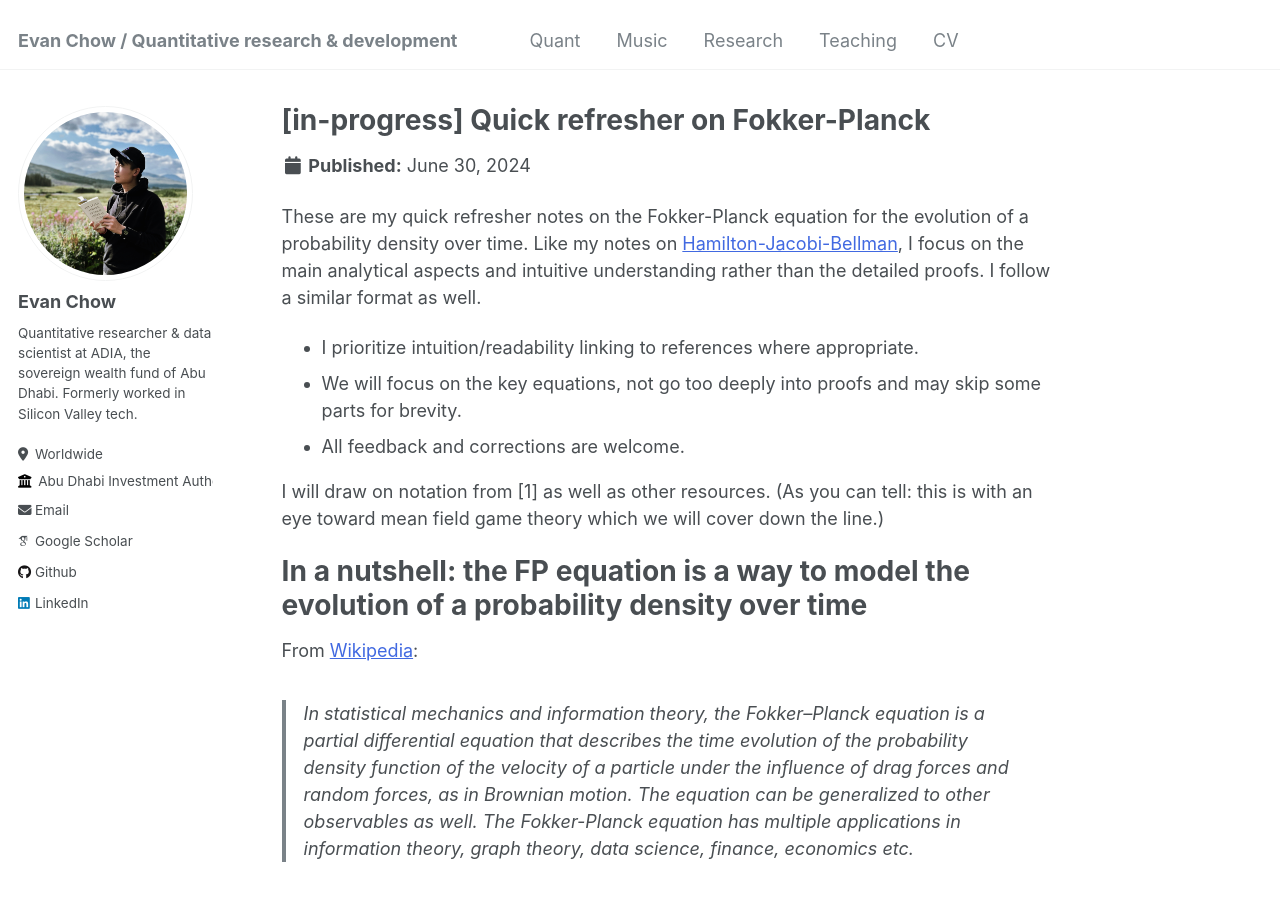
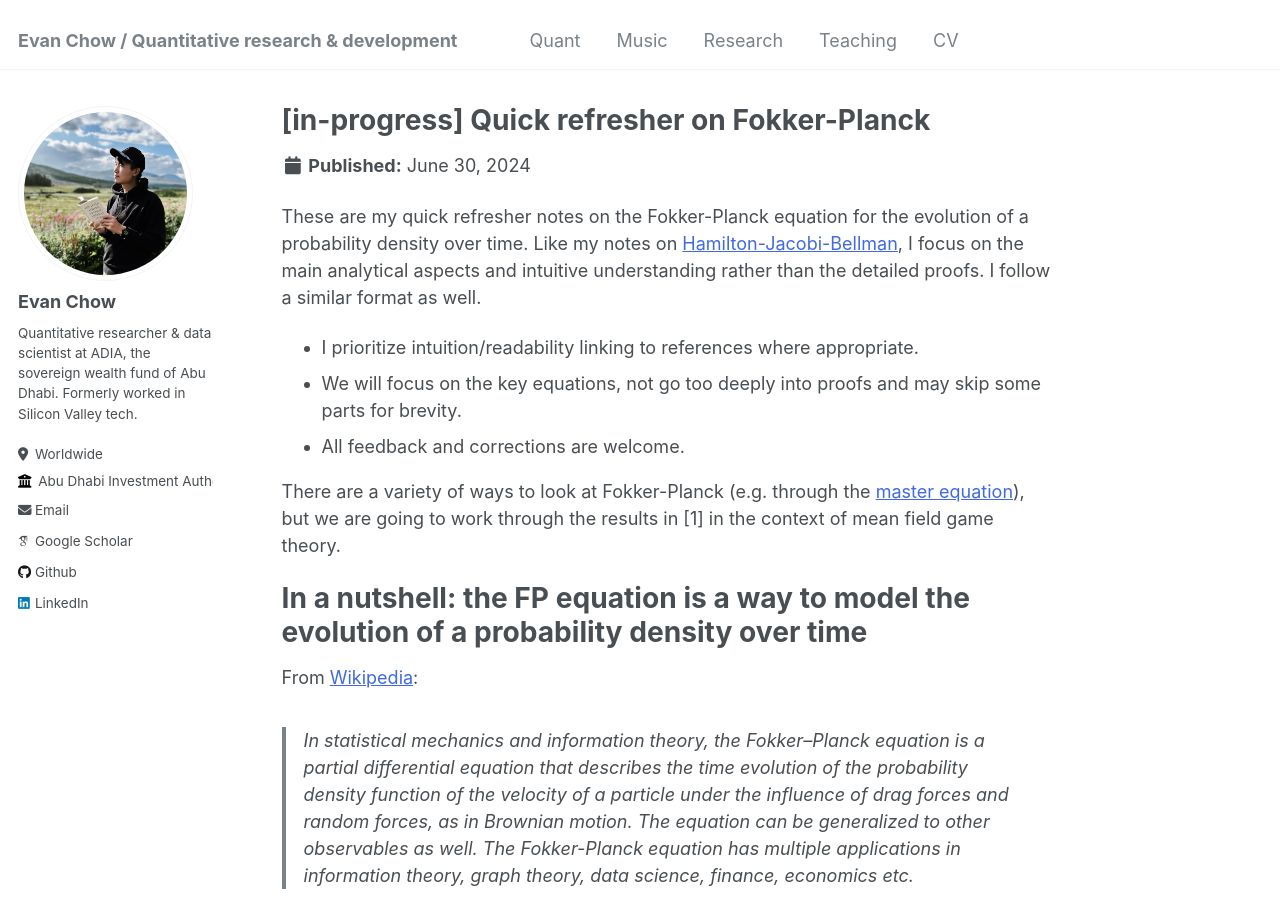
Before and after one commit to evnchw/evnchw.github.io, a Jekyll site: the page built from _quant/20240630_refresher_fokker_planck.md, in a window 1280 px wide and 900 px high. Built offline with Jekyll 4.4.1, drawn with Linux system fonts in a browser that asks for light colours; some web fonts are replaced.

Commit message:
update notes

```diff
--- a/_quant/20240630_refresher_fokker_planck.md
+++ b/_quant/20240630_refresher_fokker_planck.md
@@ -12,7 +12,7 @@ These are my quick refresher notes on the Fokker-Planck equation for the evoluti
 - We will focus on the key equations, not go too deeply into proofs and may skip some parts for brevity.
 - All feedback and corrections are welcome.
 
-I will draw on notation from [1] as well as other resources. (As you can tell: this is with an eye toward mean field game theory which we will cover down the line.)
+There are a variety of ways to look at Fokker-Planck (e.g. through the [master equation](https://courses.physics.ucsd.edu/2015/Fall/physics210b/LECTURES/CH04.pdf)), but we are going to work through the results in [1] in the context of mean field game theory.
 
 # In a nutshell: the FP equation is a way to model the evolution of a probability density over time
 
```
